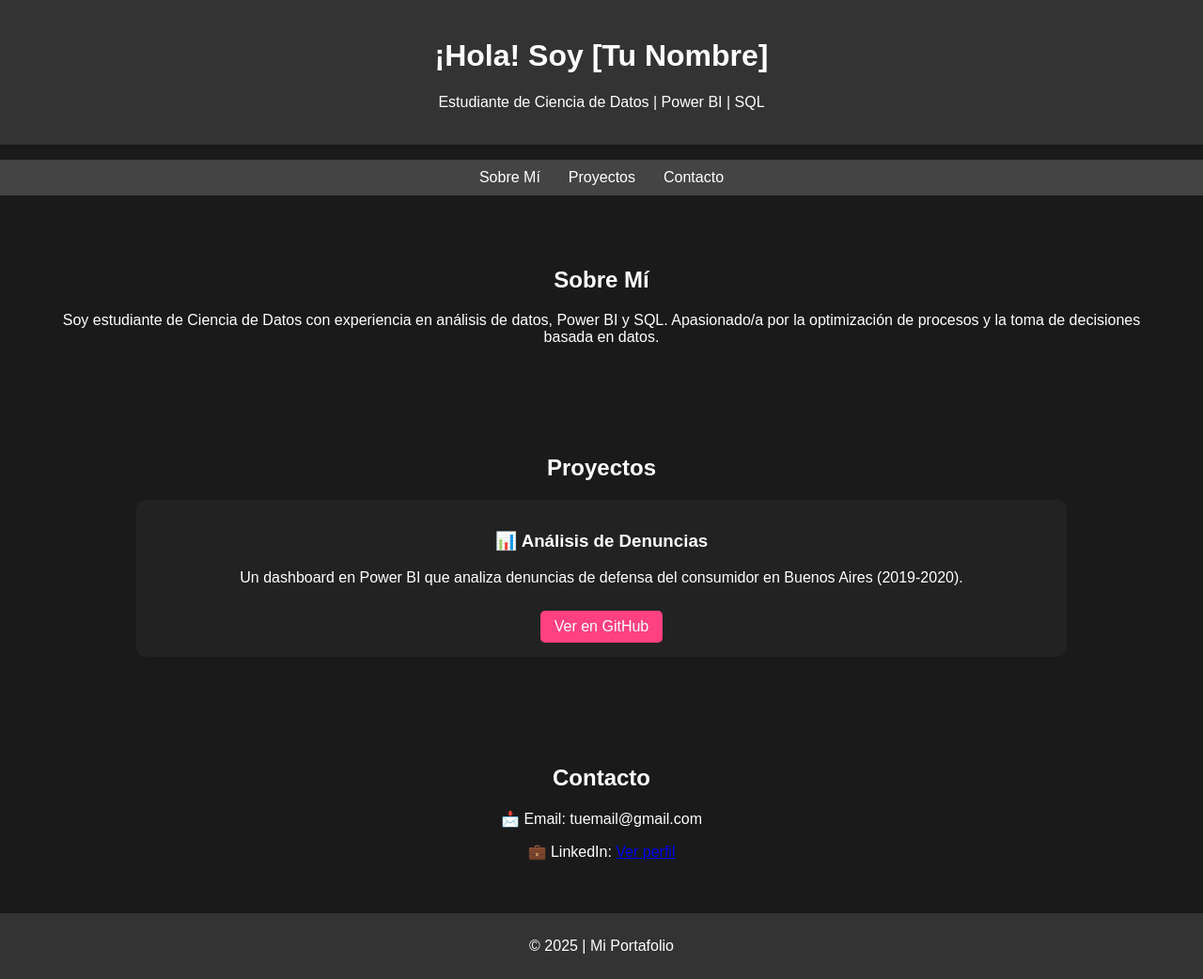
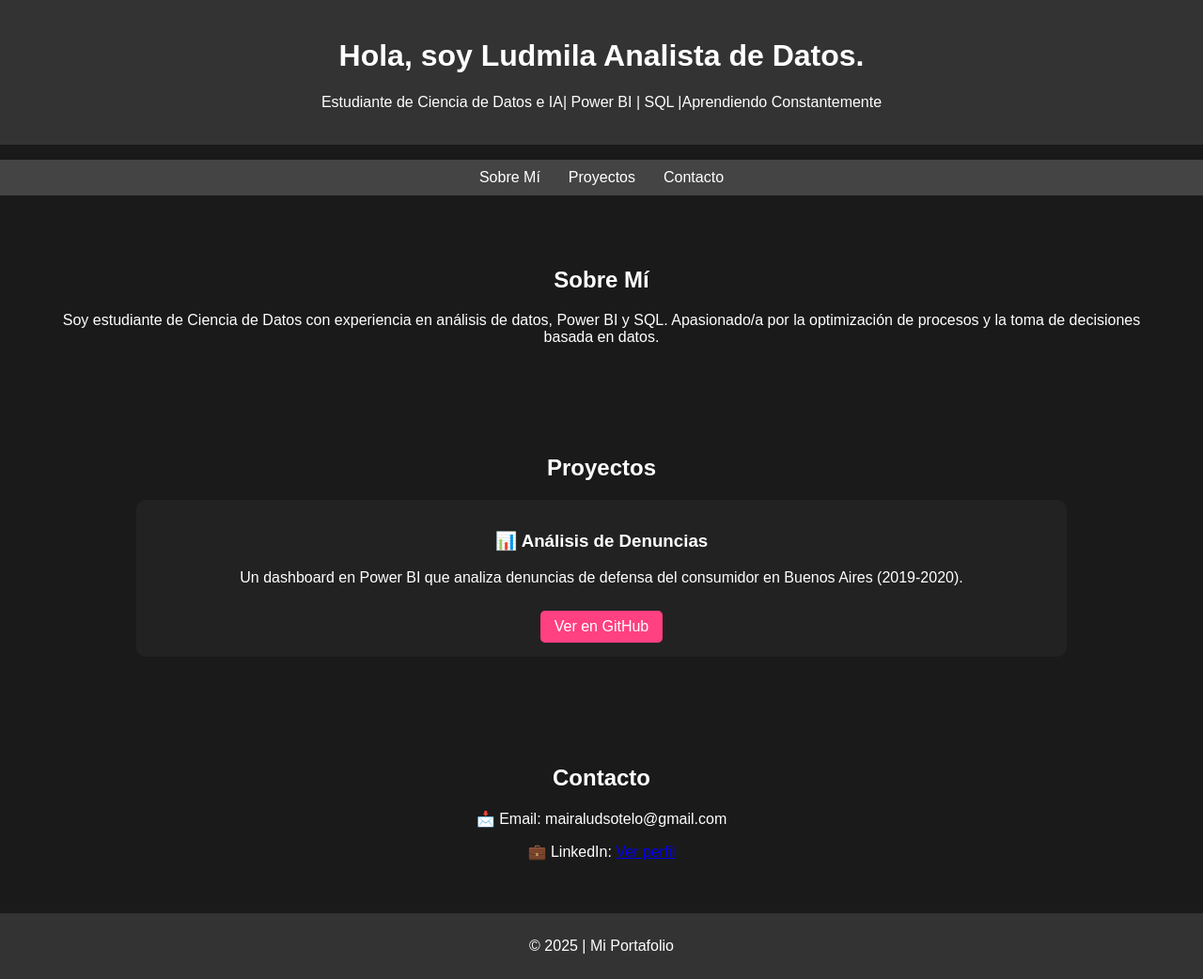
Before and after one commit to LudData/LudData.github.io, a plain HTML site: page index.html in a window 1280 px wide. Shown: the whole page at 94% size. Drawn offline with Linux system fonts and the light colour scheme.

Commit message:
fix index

```diff
--- a/index.html
+++ b/index.html
@@ -9,8 +9,8 @@
 <body>
 
     <header>
-        <h1>¡Hola! Soy [Tu Nombre]</h1>
-        <p>Estudiante de Ciencia de Datos | Power BI | SQL</p>
+        <h1>Hola, soy <span class="resaltado">Ludmila</span> Analista de Datos.</h1>
+        <p>Estudiante de Ciencia de Datos e IA| Power BI | SQL |Aprendiendo Constantemente</p>
     </header>
 
     <nav>
@@ -38,8 +38,8 @@
 
     <section id="contacto">
         <h2>Contacto</h2>
-        <p>📩 Email: tuemail@gmail.com</p>
-        <p>💼 LinkedIn: <a href="https://www.linkedin.com/in/TU_PERFIL" target="_blank">Ver perfil</a></p>
+        <p>📩 Email: mairaludsotelo@gmail.com</p>
+        <p>💼 LinkedIn: <a href="https://www.linkedin.com/in/ludmilasotelo" target="_blank">Ver perfil</a></p>
     </section>
 
     <footer>
```
